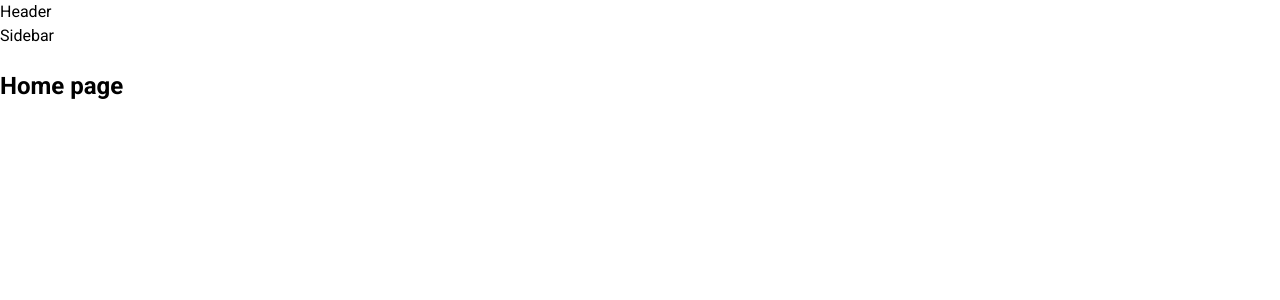
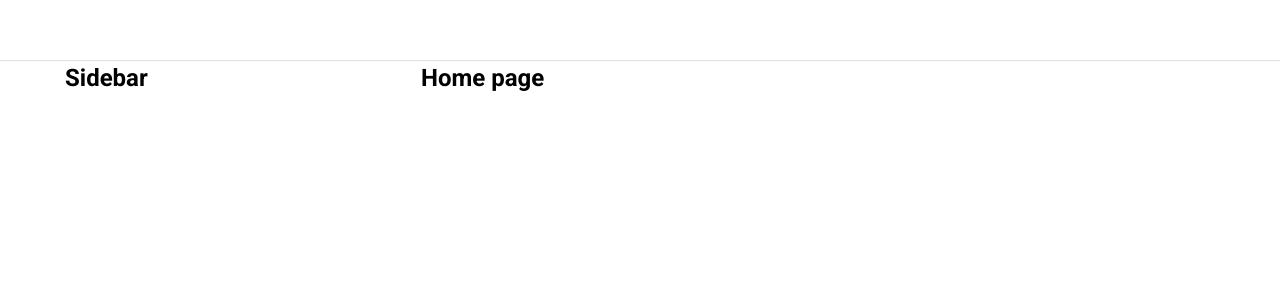
Before and after one commit to ductran1394/tiktok-ui_TranMinhDuc, a React (Create React App) app: page / in a window 1280 px wide. Shown: the top 300 px of the page. Built offline with nearby package versions, Linux system fonts and the light colour scheme.

Commit message:
Dựng khung DefaultLayout dự án Tiktok

```diff
--- a/package.json
+++ b/package.json
@@ -6,6 +6,7 @@
     "@testing-library/jest-dom": "^5.16.4",
     "@testing-library/react": "^13.3.0",
     "@testing-library/user-event": "^13.5.0",
+    "classnames": "^2.3.1",
     "normalize.css": "^8.0.1",
     "react": "^18.2.0",
     "react-dom": "^18.2.0",
--- a/src/components/GlobalStyles/GlobalStyles.scss
+++ b/src/components/GlobalStyles/GlobalStyles.scss
@@ -4,10 +4,16 @@
 
 
 :root {
-  --primary: #fe2c55
+  --primary: #fe2c55;
+
+  //DefaultLayout
+  --default-layout-header-height: 60px;
+  --default-layout-width: 1150px;
 }
 
 * {
+  margin: 0;
+  padding: 0;
   box-sizing: border-box;
 }
 
--- /dev/null
+++ b/src/components/Layout/DefaultLayout/DefaultLayout.module.scss
@@ -0,0 +1,16 @@
+.wrapper {
+  display: flex;
+  flex-direction: column;
+  align-items: center;
+}
+
+.container {
+  width: var(--default-layout-width,1150px);
+  display: flex;
+
+}
+
+.content {
+  flex: 1;
+  min-height: 1000px;
+}
--- /dev/null
+++ b/src/components/Layout/DefaultLayout/Header/Header.module.scss
@@ -0,0 +1,12 @@
+.wrapper {
+  width: 100%;
+  height: var(--default-layout-header-height,60px);
+  box-shadow: 0px 1px 1px rgb(0 0 0 / 12%);
+  display: flex;
+  justify-content: center;
+}
+
+.inner {
+  height: 100%;
+  width: var(--default-layout-width,1150px);
+}
--- a/src/components/Layout/DefaultLayout/Header/index.js
+++ b/src/components/Layout/DefaultLayout/Header/index.js
@@ -1,5 +1,16 @@
 import React from "react";
+import classNames from "classnames/bind";
+import style from "./Header.module.scss";
+
+const cx = classNames.bind(style);
 
 export default function Header() {
-   return <div>Header</div>;
+   return (
+      <header className={cx("wrapper")}>
+         <div className={cx("inner")}>
+            {/* Logo */}
+            {/* Search */}
+         </div>
+      </header>
+   );
 }
--- /dev/null
+++ b/src/components/Layout/DefaultLayout/Siderbar/Sidebar.module.scss
@@ -0,0 +1,4 @@
+.wrapper {
+  width: 356px;
+  min-height: 1000px;
+}
--- a/src/components/Layout/DefaultLayout/Siderbar/index.js
+++ b/src/components/Layout/DefaultLayout/Siderbar/index.js
@@ -1,5 +1,13 @@
+import style from "./Sidebar.module.scss";
+import classNames from "classnames/bind";
 import React from "react";
 
+const cx = classNames.bind(style);
+
 export default function Sidebar() {
-   return <div>Sidebar</div>;
+   return (
+      <aside className={cx("wrapper")}>
+         <h2>Sidebar</h2>
+      </aside>
+   );
 }
--- a/src/components/Layout/DefaultLayout/index.js
+++ b/src/components/Layout/DefaultLayout/index.js
@@ -1,15 +1,18 @@
 import Header from "./Header";
 import Sidebar from "./Siderbar";
+import style from "./DefaultLayout.module.scss";
+import classNames from "classnames/bind";
+import React from "react";
 
-import React from "react";
+const cx = classNames.bind(style);
 
 export default function DefaultLayout({children}) {
    return (
-      <div>
+      <div className={cx("wrapper")}>
          <Header />
-         <div className="container">
+         <div className={cx("container")}>
             <Sidebar />
-            <div className="content">{children}</div>
+            <div className={cx("content")}>{children}</div>
          </div>
       </div>
    );
--- a/src/components/Layout/HeaderOnly/index.js
+++ b/src/components/Layout/HeaderOnly/index.js
@@ -2,7 +2,7 @@
 
 import React from "react";
 
-export default function DefaultLayout({children}) {
+export default function HeaderOnly({children}) {
    return (
       <div>
          <Header />
```
Also changed, not shown: 1 other file (tests, documents, lock files or other folders).
